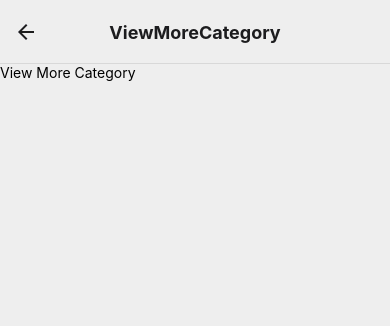
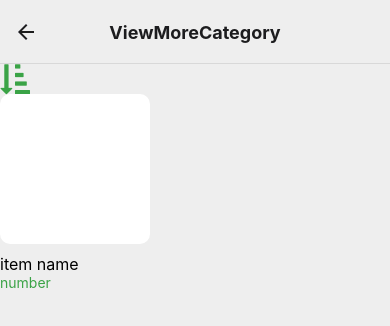
Before and after one commit to khaled-bissani/shelves-tracker, a React Native app in the folder supermarket-frontend/: screen /ViewMoreCategory in a window 390 px wide. Shown: the top 326 px of the page. Built offline with nearby package versions, Linux system fonts and the light colour scheme.

Commit message:
Frontend <> Supermarket frontend: adding elements in the view more category page

```diff
--- a/supermarket-frontend/src/pages/viewMoreCategory/ViewMoreCategory.js
+++ b/supermarket-frontend/src/pages/viewMoreCategory/ViewMoreCategory.js
@@ -1,7 +1,21 @@
-import { Text } from "react-native";
+import { FontAwesome } from "@expo/vector-icons";
+import { ScrollView, Text, View, Pressable } from "react-native";
+import { colors, fonts } from "../../constants/palette";
+import SingleItem from "../../components/SingleItem/SingleItem";
 
 const ViewMoreCategory = () => {
-    return <Text>View More Category</Text>
+    return <View>
+        <View>
+            <Pressable>
+                <FontAwesome name="sort-amount-asc" size={fonts.iconSize} color={colors.primary} />
+            </Pressable>
+        </View>
+        <ScrollView>
+            <View>
+                <SingleItem label={"item name"} quantity={'number'} width={150} height={150}/>
+            </View>
+        </ScrollView>
+    </View>
 }
 
 export default ViewMoreCategory;
```
